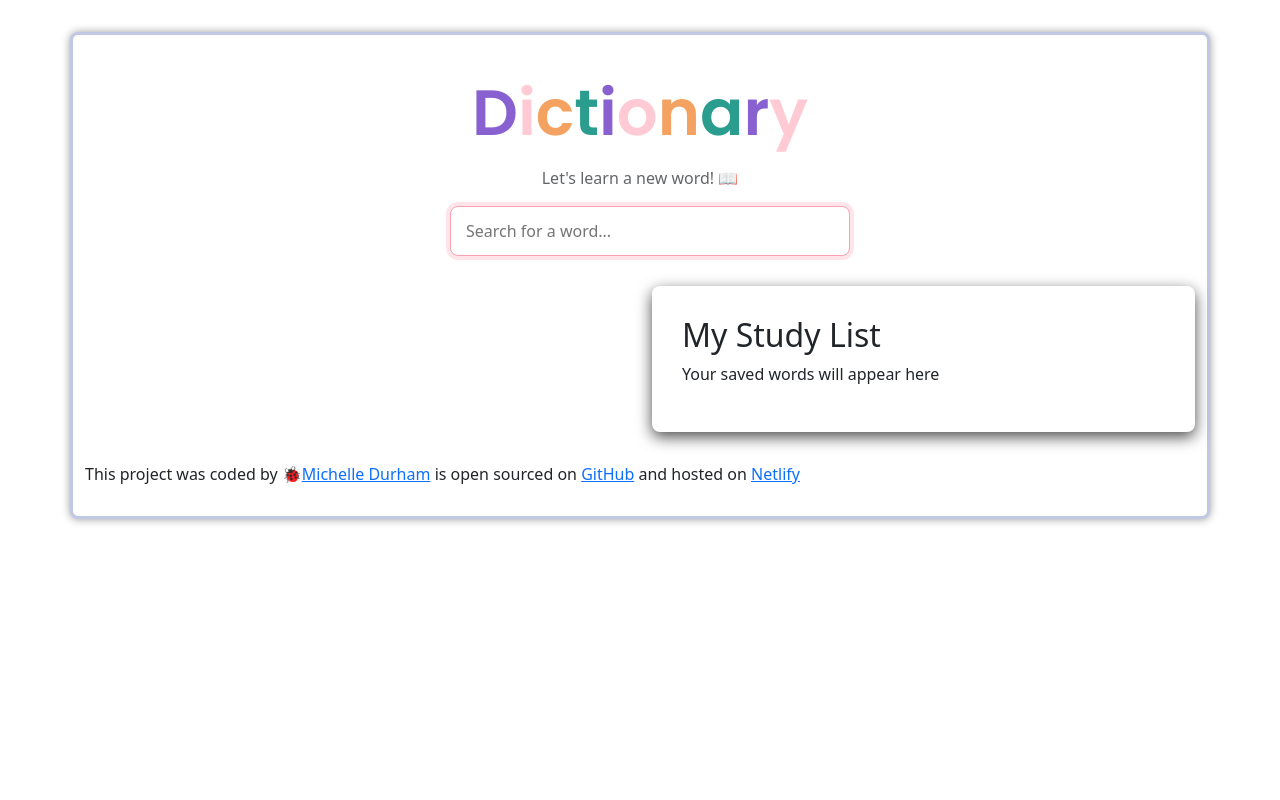
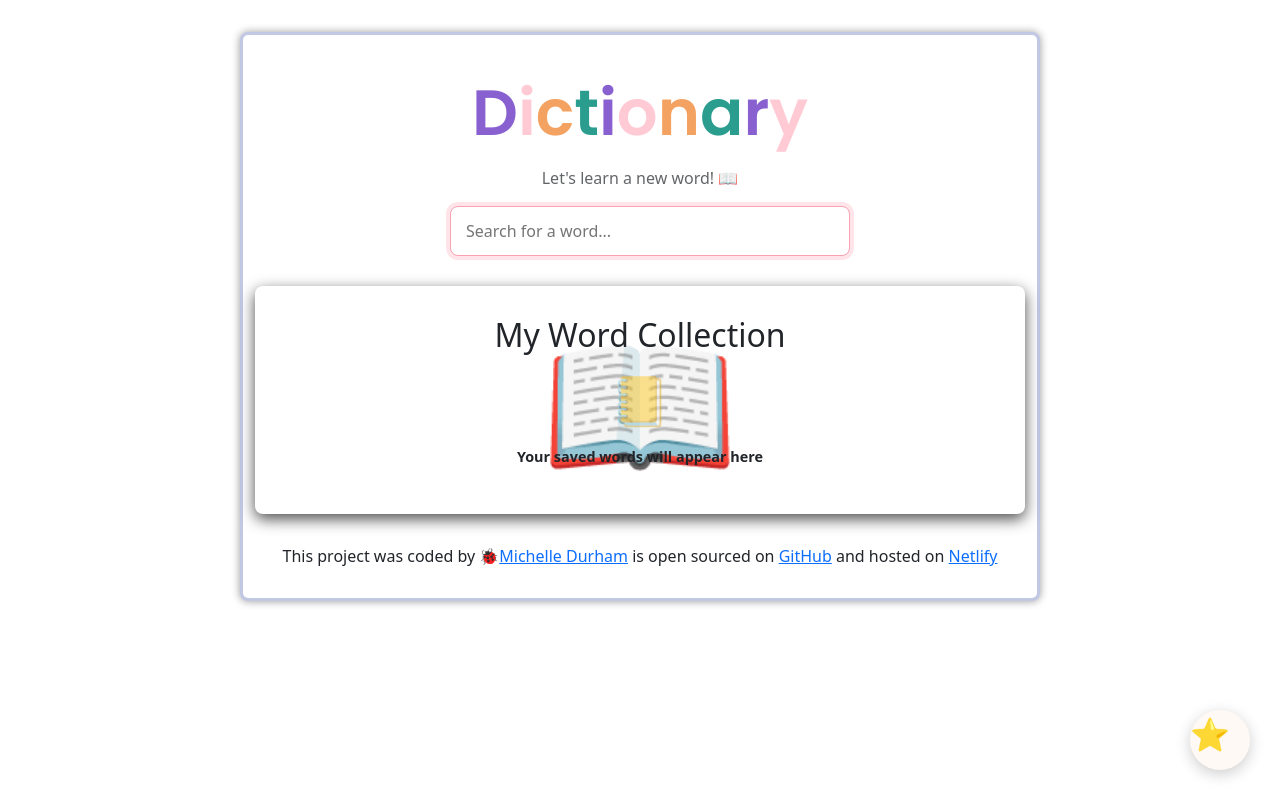
Before and after one commit to Beachyshells/Brookes-Dictionary, a React (Create React App) app: page / in a window 1280 px wide. Built offline with nearby package versions, Linux system fonts and the light colour scheme.

Commit message:
restyled the app to be a constant 1 column app

```diff
--- a/src/App.css
+++ b/src/App.css
@@ -1,9 +1,12 @@
+.App {
+  max-width: 800px;
+  margin: 2rem auto;
+}
 .container {
-  max-width: 860px;
   border: 3px solid var(--secondary-color);
   box-shadow: 0 0.25px 0.55rem rgba(0, 0, 0, 0.4);
   padding: 30px;
   border-radius: 0.5rem;
-  margin: 2rem auto;
+
   background-color: white;
 }
--- a/src/App.js
+++ b/src/App.js
@@ -3,18 +3,20 @@ import "./App.css";
 import Header from "./components/Header";
 import Body from "./components/Body";
 import Footer from "./components/Footer";
+import GoldStarButton from "./components/GoldStarButton";
+import StudyList from "./components/StudyList";
 
 import axios from "axios";
 
 function App() {
   const [results, setResults] = useState({});
   const [studyList, setStudyList] = useState([]);
+  const [isCollectionVisible, setIsCollectionVisible] = useState(false);
 
+  function toggleCollection() {
+    setIsCollectionVisible(!isCollectionVisible);
+  }
   function handleResponse(response) {
-    console.log(
-      "✅ CHECKPOINT 4: handleResponse was called with:",
-      response.data
-    );
     setResults(response.data);
   }
   const addToStudyList = () => {
@@ -28,11 +30,9 @@ function App() {
     }
   };
   function search(keyword) {
-    // documentation:https://api.shecodes
-    console.log(`✅ CHECKPOINT 1: Search function started for "${keyword}"`);
+    // documentation:https://api.shecodes.io/dictionary
     let apiKey = "b9aaeaaf97004f2a03afob830bt63baf";
     let apiUrl = `https://api.shecodes.io/dictionary/v1/define?word=${keyword}&key=${apiKey}`;
-    console.log("✅ CHECKPOINT 2: Making API call to:", apiUrl);
     axios
       .get(apiUrl)
       .then(handleResponse)
@@ -50,6 +50,12 @@ function App() {
       <div className="container ">
         <Header onSearch={search} />
         <Body results={results} onSave={addToStudyList} studyList={studyList} />
+        <GoldStarButton onClick={toggleCollection} />
+        <StudyList
+          list={studyList}
+          isVisible={isCollectionVisible}
+          onClose={toggleCollection}
+        />{" "}
         <Footer />
       </div>
     </div>
--- a/src/components/Body.js
+++ b/src/components/Body.js
@@ -5,11 +5,7 @@ import "./Body.css";
 export default function Body(props) {
   return (
     <div className="Body">
-      <Dictionary
-        results={props.results}
-        studyList={props.studyList}
-        onSave={props.onSave}
-      />
+      <Dictionary results={props.results} onSave={props.onSave} />
     </div>
   );
 }
--- a/src/components/Dictionary.js
+++ b/src/components/Dictionary.js
@@ -6,15 +6,7 @@ import "./dictionary.css";
 export default function Dictionary(props) {
   return (
     <div className="Dictionary">
-      <div className="row">
-        <div className="col-12 col-md-6">
-          {" "}
-          <Results results={props.results} onSave={props.onSave} />
-        </div>
-        <div className="col-12 col-md-6">
-          <StudyList list={props.studyList} />
-        </div>{" "}
-      </div>{" "}
+      <Results results={props.results} onSave={props.onSave} />
     </div>
   );
 }
--- a/src/components/Footer.js
+++ b/src/components/Footer.js
@@ -2,7 +2,7 @@ import React from "react";
 
 export default function Footer() {
   return (
-    <div className="Footer text-align-center">
+    <div className="Footer d-flex justify-content-center mt-3">
       <footer>
         <div>
           This project was coded by 🐞
--- /dev/null
+++ b/src/components/GoldStarButton.css
@@ -0,0 +1,38 @@
+.GoldStarButton {
+  position: fixed;
+  bottom: 30px;
+  right: 30px;
+  background-color: var(--background-color);
+  border: none;
+  border-radius: 50%;
+  width: 60px;
+  height: 60px;
+  font-size: 2rem;
+  box-shadow: 0 4px 15px rgba(0, 0, 0, 0.2);
+  cursor: pointer;
+  z-index: 100;
+  transition: transform 150ms ease-in-out;
+}
+
+.GoldStarButton:hover {
+  transform: scale(1.1);
+}
+.GoldStarButton .prompt {
+  visibility: hidden;
+  opacity: 0;
+  position: absolute;
+  bottom: 120%;
+  right: 0;
+  width: 200px;
+  background-color: #4a4a4a;
+  color: white;
+  text-align: center;
+  border-radius: 6px;
+  padding: 8px;
+  font-size: 0.9rem;
+  transition: opacity 150ms ease-in-out;
+}
+.GoldStarButton:hover .prompt {
+  visibility: visible;
+  opacity: 1;
+}
--- /dev/null
+++ b/src/components/GoldStarButton.js
@@ -0,0 +1,14 @@
+import React from "react";
+
+import "./GoldStarButton.css";
+
+export default function GoldStarButton() {
+  return (
+    <div className="GoldStarButton">
+      ⭐
+      <span className="prompt">
+        Touch the gold star to see your word collection!
+      </span>
+    </div>
+  );
+}
--- a/src/components/SavedWords.js
+++ b/src/components/SavedWords.js
@@ -4,7 +4,6 @@ export default function SavedWords(props) {
   return (
     <div className="SavedWords">
       <h3>{props.data.word}</h3>
-      <div className="phonetic">{props.data.phonetic}</div>
     </div>
   );
 }
--- a/src/components/StudyList.css
+++ b/src/components/StudyList.css
@@ -9,15 +9,49 @@
   margin-top: 30px;
   margin-bottom: 30px;
 }
-
+.StudyList.empty {
+  background-color: white;
+  padding: 30px;
+  border-radius: 8px;
+  box-shadow: 0 5px 15px rgba(0, 0, 0, 0.7);
+  text-align: center;
+  position: relative;
+  overflow: hidden;
+}
+.StudyList.empty::before {
+  content: "📖";
+  position: absolute;
+  top: 50%;
+  left: 50%;
+  transform: translate(-50%, -50%);
+  font-size: 10rem;
+  color: #f0f0f0;
+  z-index: 1;
+}
+.StudyList .empty-content {
+  position: relative;
+  z-index: 2;
+}
+.StudyList .big-icon {
+  font-size: 3rem;
+  margin: 10px 0;
+  opacity: 0.5;
+}
+.StudyList p {
+  font-size: 0.9rem;
+  font-weight: bold;
+}
 .star-list {
   list-style-type: none;
 }
 
 .star-list li::before {
+  display: flex;
   content: "★";
   color: gold;
   margin-right: 8px;
+  align-items: center;
+  margin-bottom: 5px;
 }
 
 .saved-words {
--- a/src/components/StudyList.js
+++ b/src/components/StudyList.js
@@ -12,7 +12,7 @@ export default function StudyList(props) {
     return (
       <div className="StudyList">
         <h2>
-          My Study List
+          My Word Collection
           <span onClick={toggleList} className="icon">
             📒
           </span>
@@ -33,9 +33,12 @@ export default function StudyList(props) {
     );
   } else {
     return (
-      <div className="StudyList">
-        <h2>My Study List</h2>
-        <p className="placeholder-text">Your saved words will appear here</p>
+      <div className="StudyList empty">
+        <div className="empty-content">
+          <h2>My Word Collection</h2>
+          <div className="big-icon">📒</div>
+          <p className="placeholder-text">Your saved words will appear here</p>
+        </div>
       </div>
     );
   }
```
